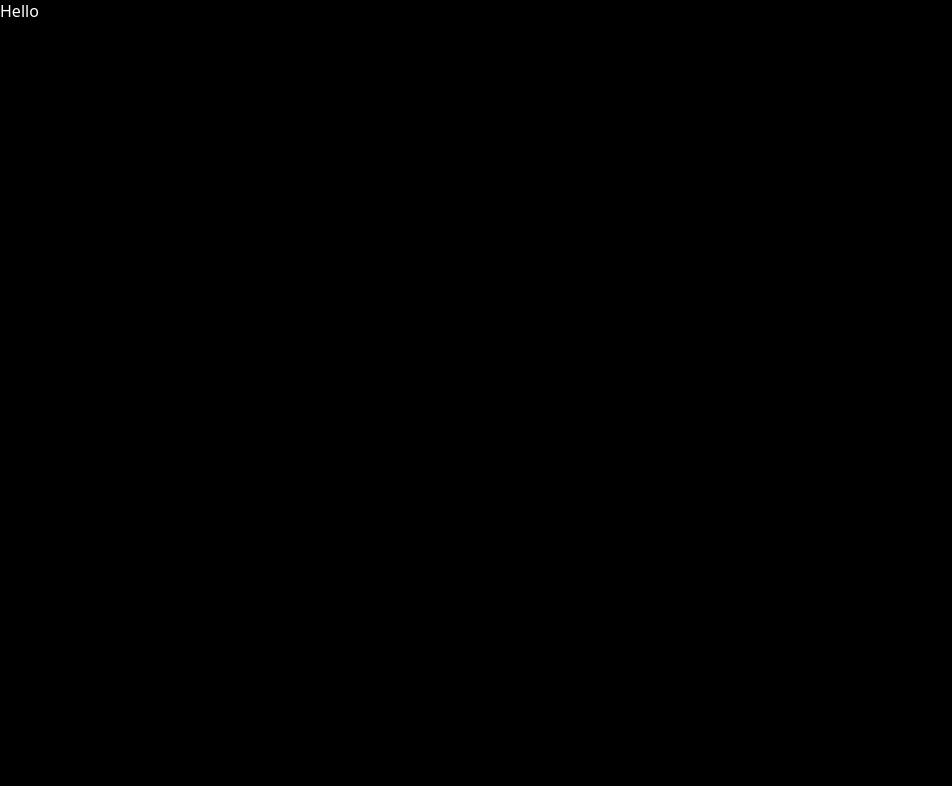
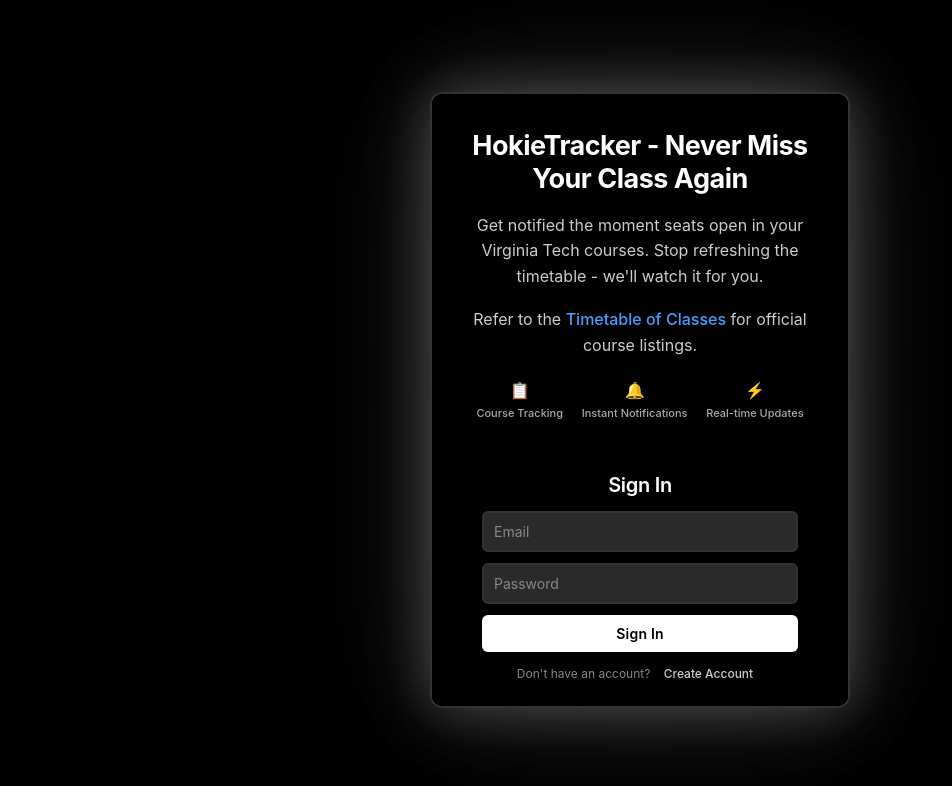
Before and after one commit to weiqlu/HokieTracker, a React (Vite) app in the folder client/: page / in a window 1280 px wide. Shown: the top 786 px of the page, without its empty margins (0-952 px from the left). Built offline with nearby package versions, Linux system fonts and the light colour scheme.

Commit message:
landing page and login/signup UI

```diff
--- a/client/package.json
+++ b/client/package.json
@@ -10,6 +10,11 @@
     "preview": "vite preview"
   },
   "dependencies": {
+    "@emotion/react": "^11.14.0",
+    "@emotion/styled": "^11.14.1",
+    "@fontsource/roboto": "^5.2.6",
+    "@mui/icons-material": "^7.3.1",
+    "@mui/material": "^7.3.1",
     "react": "^19.1.1",
     "react-dom": "^19.1.1"
   },
--- a/client/src/App.tsx
+++ b/client/src/App.tsx
@@ -1,5 +1,11 @@
+import LoginPage from "./pages/LoginPage";
+
 function App() {
-  return <div> Hello </div>;
+  return (
+    <div>
+      <LoginPage />
+    </div>
+  );
 }
 
 export default App;
--- /dev/null
+++ b/client/src/components/LoginForm.tsx
@@ -0,0 +1,59 @@
+import React, { useState } from "react";
+
+interface LoginFormProps {
+  onSwitchToSignUp: () => void;
+}
+
+function LoginForm({ onSwitchToSignUp }: LoginFormProps) {
+  const [email, setEmail] = useState("");
+  const [password, setPassword] = useState("");
+
+  const handleSubmit = (e: React.FormEvent) => {
+    e.preventDefault();
+    // login logic here
+    console.log("Login:", { email, password });
+  };
+
+  return (
+    <div className="login-section">
+      <h2>Sign In</h2>
+      <form onSubmit={handleSubmit}>
+        <div className="form-group">
+          <input
+            type="email"
+            placeholder="Email"
+            value={email}
+            onChange={(e) => setEmail(e.target.value)}
+            required
+          />
+        </div>
+        <div className="form-group">
+          <input
+            type="password"
+            placeholder="Password"
+            value={password}
+            onChange={(e) => setPassword(e.target.value)}
+            required
+          />
+        </div>
+        <button type="submit" className="login-button">
+          Sign In
+        </button>
+      </form>
+      <div className="login-footer">
+        <span>Don't have an account? </span>
+        <a
+          href="#"
+          onClick={(e) => {
+            e.preventDefault();
+            onSwitchToSignUp();
+          }}
+        >
+          Create Account
+        </a>
+      </div>
+    </div>
+  );
+}
+
+export default LoginForm;
--- /dev/null
+++ b/client/src/components/SignUpForm.tsx
@@ -0,0 +1,73 @@
+import React, { useState } from "react";
+
+interface SignUpFormProps {
+  onSwitchToLogin: () => void;
+}
+
+function SignUpForm({ onSwitchToLogin }: SignUpFormProps) {
+  const [email, setEmail] = useState("");
+  const [password, setPassword] = useState("");
+  const [confirmPassword, setConfirmPassword] = useState("");
+
+  const handleSubmit = (e: React.FormEvent) => {
+    e.preventDefault();
+    if (password !== confirmPassword) {
+      alert("Passwords don't match!");
+      return;
+    }
+    // sign up logic here
+    console.log("Sign up:", { email, password });
+  };
+
+  return (
+    <div className="login-section">
+      <h2>Create Account</h2>
+      <form onSubmit={handleSubmit}>
+        <div className="form-group">
+          <input
+            type="email"
+            placeholder="Email"
+            value={email}
+            onChange={(e) => setEmail(e.target.value)}
+            required
+          />
+        </div>
+        <div className="form-group">
+          <input
+            type="password"
+            placeholder="Password"
+            value={password}
+            onChange={(e) => setPassword(e.target.value)}
+            required
+          />
+        </div>
+        <div className="form-group">
+          <input
+            type="password"
+            placeholder="Confirm Password"
+            value={confirmPassword}
+            onChange={(e) => setConfirmPassword(e.target.value)}
+            required
+          />
+        </div>
+        <button type="submit" className="login-button">
+          Create Account
+        </button>
+      </form>
+      <div className="login-footer">
+        <span>Already have an account? </span>
+        <a
+          href="#"
+          onClick={(e) => {
+            e.preventDefault();
+            onSwitchToLogin();
+          }}
+        >
+          Sign In
+        </a>
+      </div>
+    </div>
+  );
+}
+
+export default SignUpForm;
--- a/client/src/index.css
+++ b/client/src/index.css
@@ -3,6 +3,8 @@
   padding: 0;
   box-sizing: border-box;
   /* find a font family */
+  font-family: "Inter", "Segoe UI", "Roboto", -apple-system, BlinkMacSystemFont,
+    sans-serif;
 }
 
 body {
--- /dev/null
+++ b/client/src/pages/LoginPage.tsx
@@ -0,0 +1,58 @@
+import { useState } from "react";
+import LoginForm from "../components/LoginForm";
+import SignUpForm from "../components/SignUpForm";
+import "../styles/LoginPage.css";
+
+function LoginPage() {
+  const [isSignUp, setIsSignUp] = useState(false);
+
+  return (
+    <div className="login-overlay">
+      <div className="login-modal">
+        {/* app introduction */}
+        <div className="app-info">
+          <h1>HokieTracker - Never Miss Your Class Again</h1>
+          <p>
+            Get notified the moment seats open in your Virginia Tech courses.
+            Stop refreshing the timetable - we'll watch it for you.
+          </p>
+          <p className="timetable-reference">
+            Refer to the{" "}
+            <a
+              href="https://selfservice.banner.vt.edu/ssb/HZSKVTSC.P_DispRequest"
+              target="_blank"
+              rel="noopener noreferrer"
+              className="timetable-link"
+            >
+              Timetable of Classes
+            </a>{" "}
+            for official course listings.
+          </p>
+          <div className="features">
+            <div className="feature">
+              <span className="feature-icon">📋</span>
+              <span>Course Tracking</span>
+            </div>
+            <div className="feature">
+              <span className="feature-icon">🔔</span>
+              <span>Instant Notifications</span>
+            </div>
+            <div className="feature">
+              <span className="feature-icon">⚡</span>
+              <span>Real-time Updates</span>
+            </div>
+          </div>
+        </div>
+
+        {/* login/signup form  */}
+        {isSignUp ? (
+          <SignUpForm onSwitchToLogin={() => setIsSignUp(false)} />
+        ) : (
+          <LoginForm onSwitchToSignUp={() => setIsSignUp(true)} />
+        )}
+      </div>
+    </div>
+  );
+}
+
+export default LoginPage;
--- /dev/null
+++ b/client/src/styles/LoginPage.css
@@ -0,0 +1,174 @@
+.login-overlay {
+  position: fixed;
+  top: 0;
+  left: 0;
+  width: 100vw;
+  height: 100vh;
+  background-color: black;
+  display: flex;
+  justify-content: center;
+  align-items: center;
+  z-index: 1000;
+  padding: 20px;
+  box-sizing: border-box;
+}
+
+.login-modal {
+  border: 2px solid #333;
+  border-radius: 12px;
+  width: 85%;
+  max-width: 420px;
+  max-height: 85vh;
+  box-shadow: 0 0 50px rgba(255, 255, 255, 0.2),
+    0 0 100px rgba(255, 255, 255, 0.15), 0 0 150px rgba(255, 255, 255, 0.08);
+  overflow: hidden;
+  overflow-y: auto;
+
+  /* hides the scrollbar */
+  -ms-overflow-style: none;
+  scrollbar-width: none;
+}
+
+.login-modal::-webkit-scrollbar {
+  display: none;
+}
+
+.app-info {
+  padding: 35px;
+  background-color: black;
+  color: white;
+  text-align: center;
+}
+
+.app-info h1 {
+  margin: 0 0 18px 0;
+  font-size: 27px;
+  font-weight: 700;
+  color: #ffffff;
+  letter-spacing: -0.5px;
+}
+
+.app-info p {
+  margin: 0 0 18px 0;
+  line-height: 1.6;
+  color: #cccccc;
+  font-size: 16px;
+  font-weight: 400;
+}
+
+.timetable-reference {
+  margin-bottom: 22px !important;
+  font-size: 14px;
+  color: #aaaaaa;
+  font-weight: 400;
+}
+
+.timetable-link {
+  color: #4a9eff;
+  text-decoration: none;
+  font-weight: 500;
+}
+
+.timetable-link:hover {
+  color: #6bb3ff;
+  text-decoration: underline;
+}
+
+.features {
+  display: flex;
+  justify-content: space-around;
+  margin-top: 18px;
+}
+
+.feature {
+  display: flex;
+  flex-direction: column;
+  align-items: center;
+  gap: 6px;
+  font-size: 11px;
+  color: #aaaaaa;
+  font-weight: 500;
+}
+
+.feature-icon {
+  font-size: 16px;
+}
+
+.login-section {
+  padding: 18px 50px 25px;
+  background-color: black;
+}
+
+.login-section h2 {
+  margin: 0 0 14px 0;
+  text-align: center;
+  color: white;
+  font-size: 20px;
+  font-weight: 600;
+  letter-spacing: -0.3px;
+}
+
+.form-group {
+  margin-bottom: 11px;
+}
+
+.form-group input {
+  width: 100%;
+  padding: 10px;
+  border: 2px solid #333;
+  border-radius: 6px;
+  background-color: #2a2a2a;
+  color: white;
+  font-size: 14px;
+  font-weight: 400;
+  box-sizing: border-box;
+}
+
+.form-group input:focus {
+  outline: none;
+  border-color: #555;
+  background-color: #333;
+}
+
+.form-group input::placeholder {
+  color: #888;
+  font-weight: 400;
+}
+
+.login-button {
+  width: 100%;
+  padding: 10px;
+  background-color: white;
+  color: black;
+  border: none;
+  border-radius: 6px;
+  font-size: 14px;
+  font-weight: 600;
+  cursor: pointer;
+  transition: background-color 0.2s;
+  letter-spacing: 0.2px;
+}
+
+.login-button:hover {
+  background-color: #e0e0e0;
+}
+
+.login-footer {
+  text-align: center;
+  margin-top: 14px;
+  color: #888;
+  font-size: 12px;
+  font-weight: 400;
+}
+
+.login-footer a {
+  color: #ccc;
+  text-decoration: none;
+  margin: 0 10px;
+  font-weight: 500;
+}
+
+.login-footer a:hover {
+  color: white;
+  text-decoration: underline;
+}
```
Also changed, not shown: 1 other file (tests, documents, lock files or other folders).
